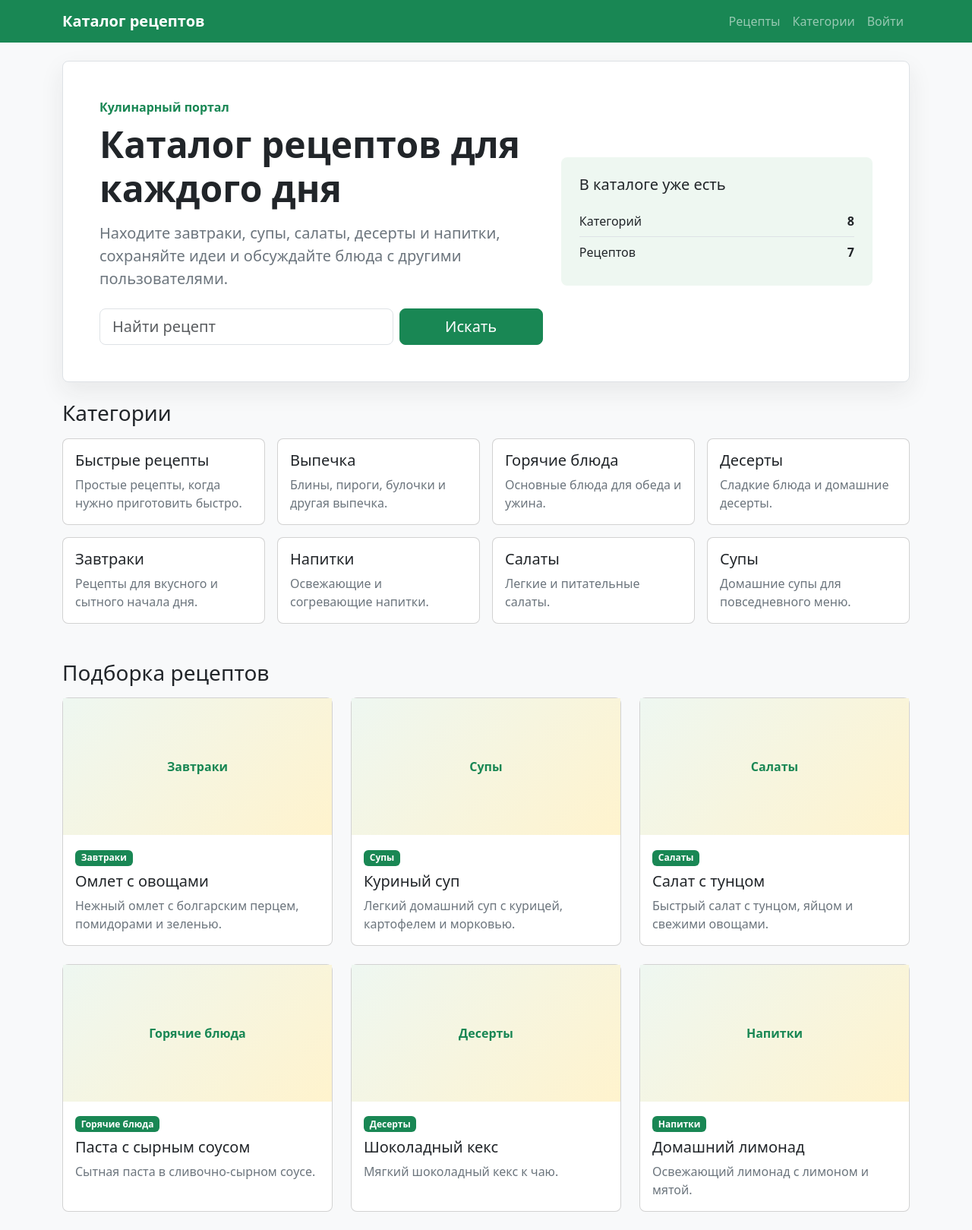
After one commit to robbinzon05/recipe-catalog, a Django app: page / in a window 1280 px wide. The commit adds this page. Shown: the whole page at 76% size. Run offline with Django 5.2, Linux system fonts and the light colour scheme; data comes from the database, SQL or seed files in the repository.

Commit message:
Add catalog home page, recipe list page

```diff
--- a/recipe_catalog/urls.py
+++ b/recipe_catalog/urls.py
@@ -20,6 +20,7 @@ from django.contrib import admin
 from django.urls import include, path
 
 urlpatterns = [
+    path('', include('recipes.urls')),
     path('admin/', admin.site.urls),
     path('accounts/', include('django.contrib.auth.urls')),
 ]
--- /dev/null
+++ b/recipes/urls.py
@@ -0,0 +1,8 @@
+from django.urls import path
+
+from . import views
+
+urlpatterns = [
+    path('', views.home, name='home'),
+    path('recipes/', views.recipe_list, name='recipe_list'),
+]
--- a/recipes/views.py
+++ b/recipes/views.py
@@ -1,3 +1,29 @@
 from django.shortcuts import render
+from django.core.paginator import Paginator
 
-# Create your views here.
+from .models import Category, Recipe
+
+
+def home(request):
+    categories = Category.objects.all()
+    featured_recipes = Recipe.objects.select_related('category')[:6]
+
+    context = {
+        'categories': categories,
+        'featured_recipes': featured_recipes,
+        'recipe_count': Recipe.objects.count(),
+    }
+    return render(request, 'recipes/home.html', context)
+
+
+def recipe_list(request):
+    recipes = Recipe.objects.select_related('category')
+    paginator = Paginator(recipes, 6)
+    page_number = request.GET.get('page')
+    page_obj = paginator.get_page(page_number)
+
+    context = {
+        'page_obj': page_obj,
+        'recipes': page_obj.object_list,
+    }
+    return render(request, 'recipes/recipe_list.html', context)
--- a/static/css/styles.css
+++ b/static/css/styles.css
@@ -5,3 +5,38 @@ body {
 .navbar-brand {
     letter-spacing: 0;
 }
+
+.home-hero {
+    box-shadow: 0 12px 32px rgba(33, 37, 41, 0.08);
+}
+
+.hero-panel {
+    background: #eef7f1;
+}
+
+.category-card,
+.recipe-card {
+    border-radius: 8px;
+}
+
+.recipe-card-placeholder {
+    min-height: 180px;
+    background: linear-gradient(135deg, #eef7f1, #fff3cd);
+    color: #198754;
+    font-weight: 600;
+}
+
+.recipe-card-image {
+    height: 220px;
+    object-fit: cover;
+}
+
+.page-link {
+    color: #198754;
+}
+
+.active > .page-link,
+.page-link.active {
+    background-color: #198754;
+    border-color: #198754;
+}
--- a/templates/base.html
+++ b/templates/base.html
@@ -11,14 +11,14 @@
 <body>
     <nav class="navbar navbar-expand-lg navbar-dark bg-success">
         <div class="container">
-            <a class="navbar-brand fw-semibold" href="#">Каталог рецептов</a>
+            <a class="navbar-brand fw-semibold" href="{% url 'home' %}">Каталог рецептов</a>
             <button class="navbar-toggler" type="button" data-bs-toggle="collapse" data-bs-target="#mainNavbar" aria-controls="mainNavbar" aria-expanded="false" aria-label="Переключить навигацию">
                 <span class="navbar-toggler-icon"></span>
             </button>
             <div class="collapse navbar-collapse" id="mainNavbar">
                 <ul class="navbar-nav ms-auto">
-                    <li class="nav-item"><a class="nav-link" href="#">Рецепты</a></li>
-                    <li class="nav-item"><a class="nav-link" href="#">Категории</a></li>
+                    <li class="nav-item"><a class="nav-link" href="{% url 'recipe_list' %}">Рецепты</a></li>
+                    <li class="nav-item"><a class="nav-link" href="{% url 'home' %}#categories">Категории</a></li>
                     {% if user.is_authenticated %}
                         {% if user.is_staff %}
                             <li class="nav-item"><a class="nav-link" href="{% url 'admin:index' %}">Админка</a></li>
--- /dev/null
+++ b/templates/recipes/home.html
@@ -0,0 +1,90 @@
+{% extends 'base.html' %}
+
+{% block title %}Главная - Каталог рецептов{% endblock %}
+
+{% block content %}
+<section class="home-hero rounded-3 p-4 p-lg-5 mb-4 bg-white border">
+    <div class="row align-items-center g-4">
+        <div class="col-lg-7">
+            <p class="text-success fw-semibold mb-2">Кулинарный портал</p>
+            <h1 class="display-5 fw-bold mb-3">Каталог рецептов для каждого дня</h1>
+            <p class="lead text-secondary mb-4">
+                Находите завтраки, супы, салаты, десерты и напитки, сохраняйте идеи и обсуждайте блюда с другими пользователями.
+            </p>
+            <form class="row g-2" action="{% url 'home' %}" method="get">
+                <div class="col-md-8">
+                    <input class="form-control form-control-lg" type="search" name="q" placeholder="Найти рецепт" aria-label="Найти рецепт">
+                </div>
+                <div class="col-md-4">
+                    <button class="btn btn-success btn-lg w-100" type="submit">Искать</button>
+                </div>
+            </form>
+        </div>
+        <div class="col-lg-5">
+            <div class="hero-panel p-4 rounded-3">
+                <h2 class="h5 mb-3">В каталоге уже есть</h2>
+                <div class="d-flex justify-content-between border-bottom py-2">
+                    <span>Категорий</span>
+                    <strong>{{ categories|length }}</strong>
+                </div>
+                <div class="d-flex justify-content-between py-2">
+                    <span>Рецептов</span>
+                    <strong>{{ recipe_count }}</strong>
+                </div>
+            </div>
+        </div>
+    </div>
+</section>
+
+<section id="categories" class="mb-5">
+    <div class="d-flex align-items-center justify-content-between mb-3">
+        <h2 class="h3 mb-0">Категории</h2>
+    </div>
+    <div class="row g-3">
+        {% for category in categories %}
+            <div class="col-sm-6 col-lg-3">
+                <div class="card h-100 category-card">
+                    <div class="card-body">
+                        <h3 class="h5 card-title">{{ category.name }}</h3>
+                        <p class="card-text text-secondary">{{ category.description }}</p>
+                    </div>
+                </div>
+            </div>
+        {% empty %}
+            <div class="col">
+                <div class="alert alert-info">Категории пока не добавлены.</div>
+            </div>
+        {% endfor %}
+    </div>
+</section>
+
+<section>
+    <div class="d-flex align-items-center justify-content-between mb-3">
+        <h2 class="h3 mb-0">Подборка рецептов</h2>
+    </div>
+    <div class="row g-4">
+        {% for recipe in featured_recipes %}
+            <div class="col-md-6 col-xl-4">
+                <article class="card h-100 recipe-card">
+                    {% if recipe.image %}
+                        <img src="{{ recipe.image.url }}" class="card-img-top" alt="{{ recipe.title }}">
+                    {% else %}
+                        <div class="recipe-card-placeholder d-flex align-items-center justify-content-center">
+                            <span>{{ recipe.category.name }}</span>
+                        </div>
+                    {% endif %}
+                    <div class="card-body">
+                        <span class="badge text-bg-success mb-2">{{ recipe.category.name }}</span>
+                        <h3 class="h5 card-title">{{ recipe.title }}</h3>
+                        <p class="card-text text-secondary">{{ recipe.description }}</p>
+                    </div>
+                </article>
+            </div>
+        {% empty %}
+            <div class="col">
+                <div class="alert alert-info">Рецепты пока не добавлены.</div>
+            </div>
+        {% endfor %}
+    </div>
+</section>
+{% endblock %}
```
Also changed, not shown: templates/recipes/recipe_list.html (added, +74 -0 lines).
